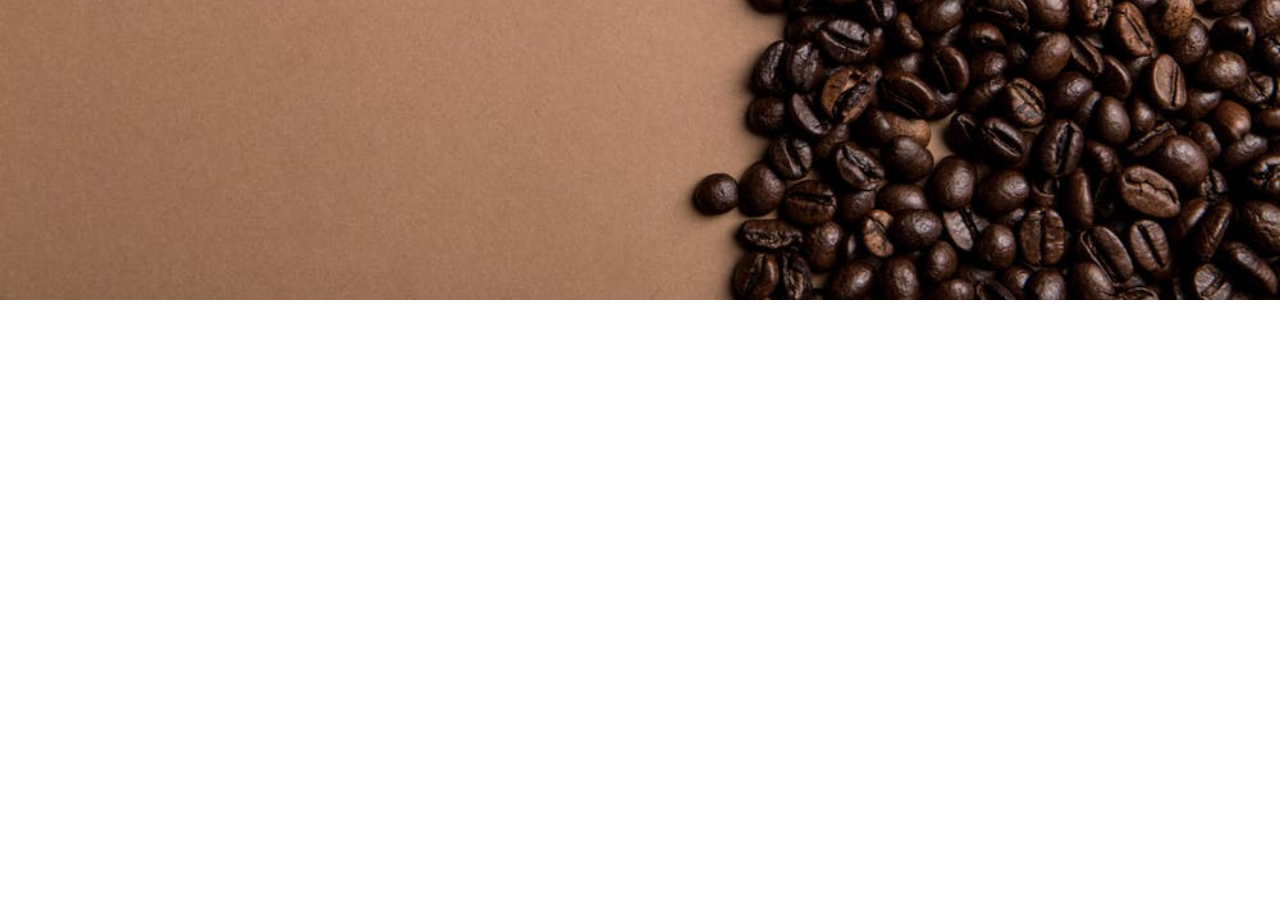
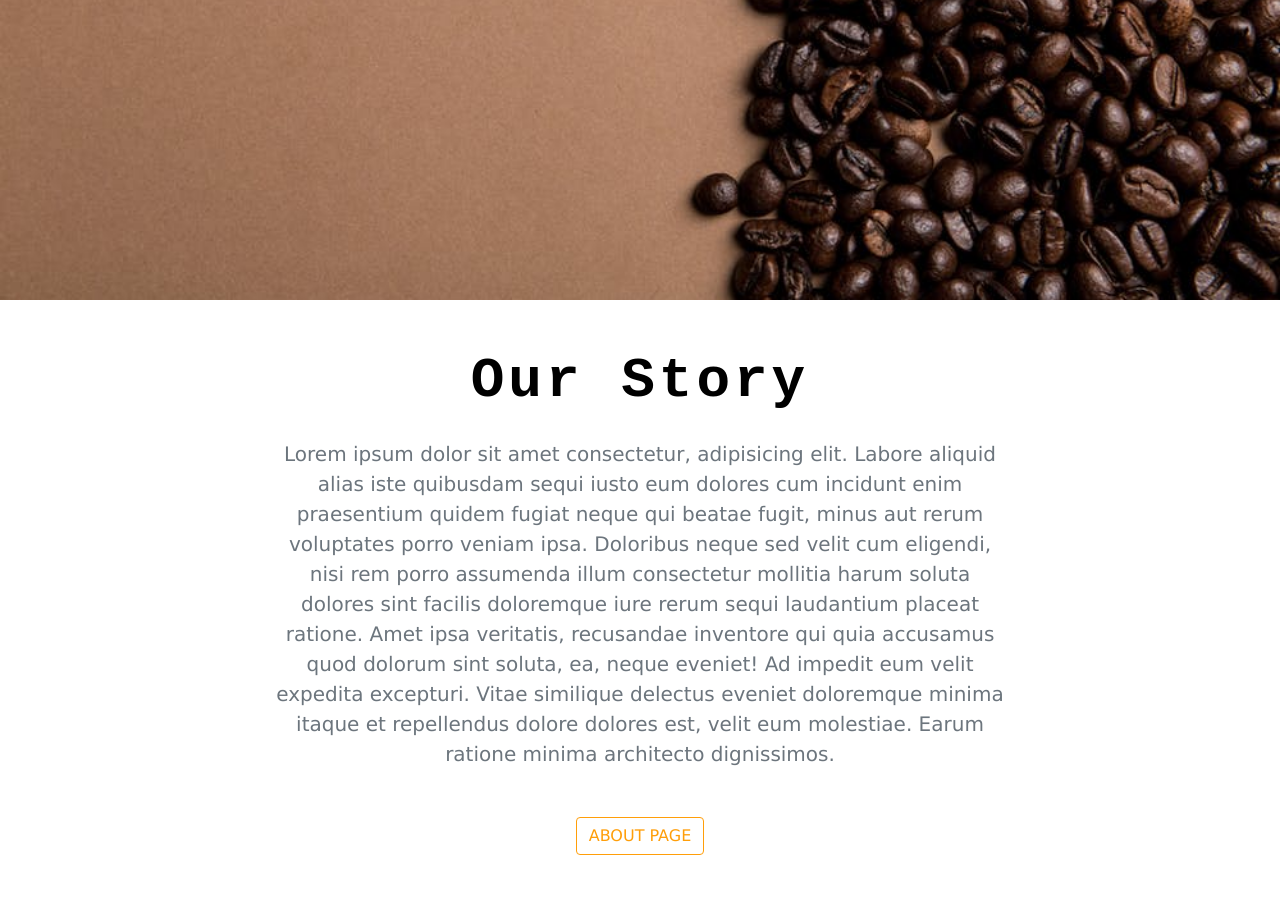
Before and after one commit to BeniAud/coffee, a Gatsby site: page / in a window 1280 px wide. Shown: the part 574-1477 px from the top of the page. Before the commit the page ends 874 px from the top, so only its background shows below. Built offline with nearby package versions, Linux system fonts and the light colour scheme; Gatsby itself is replaced by a stand-in of ours.

Commit message:
Title +info

```diff
--- /dev/null
+++ b/src/components/Globals/Title.js
@@ -0,0 +1,11 @@
+import React, { Component } from "react"
+
+export default function Title({ title }) {
+  return (
+    <div className="row">
+      <div className="col text-center mb-3">
+        <h1 className="display-4 text-capitalize font-weight-bold">{title}</h1>
+      </div>
+    </div>
+  )
+}
--- /dev/null
+++ b/src/components/Home/Info.js
@@ -0,0 +1,35 @@
+import React, { Component } from "react"
+import { Link } from "gatsby"
+import Title from "../Globals/Title"
+export default function Info() {
+  return (
+    <section className="py-5">
+      <div className="container">
+        <Title title="our story" />
+        <div className="row">
+          <div className="col-10 col-sm-8 mx-auto text-center">
+            <p className="lead text-muted mb-5">
+              Lorem ipsum dolor sit amet consectetur, adipisicing elit. Labore
+              aliquid alias iste quibusdam sequi iusto eum dolores cum incidunt
+              enim praesentium quidem fugiat neque qui beatae fugit, minus aut
+              rerum voluptates porro veniam ipsa. Doloribus neque sed velit cum
+              eligendi, nisi rem porro assumenda illum consectetur mollitia
+              harum soluta dolores sint facilis doloremque iure rerum sequi
+              laudantium placeat ratione. Amet ipsa veritatis, recusandae
+              inventore qui quia accusamus quod dolorum sint soluta, ea, neque
+              eveniet! Ad impedit eum velit expedita excepturi. Vitae similique
+              delectus eveniet doloremque minima itaque et repellendus dolore
+              dolores est, velit eum molestiae. Earum ratione minima architecto
+              dignissimos.
+            </p>
+            <Link to="/about/">
+              <button className="btn text-uppercase btn-yellow">
+                about page
+              </button>
+            </Link>
+          </div>
+        </div>
+      </div>
+    </section>
+  )
+}
--- a/src/components/layout.css
+++ b/src/components/layout.css
@@ -1,5 +1,5 @@
 :root {
-  --mainBrown: #2d1ef1;
+  --mainBrown: #2d1e1f;
   --mainYellow: #ff9e09;
   --mainGrey: #ece8dc;
   --mainWhite: #fff;
@@ -35,5 +35,13 @@ h6 {
   background: linear-gradient(rgba(255, 158, 9, 0.5), rgba(255, 158, 9, 0.5));
   background-position: center;
   background-size: cover;
-  background-attachment: fixed;
+  /* background-attachment: fixed; */
 }
+.btn-yellow {
+  color: var(--mainYellow);
+  border-color: var(--mainYellow);
+}
+.btn-yellow:hover {
+  background: var(--mainYellow);
+  color: var(--mainBrown) !important;
+}
--- a/src/pages/index.js
+++ b/src/pages/index.js
@@ -5,6 +5,7 @@ import Layout from "../components/layout"
 
 import SEO from "../components/seo"
 import BackgroundSection from "../components/Globals/BackgroundSection"
+import Info from "../components/Home/Info"
 const IndexPage = ({ data }) => (
   <Layout>
     <SEO title="Home" keywords={[`gatsby`, `application`, `react`]} />
@@ -13,6 +14,7 @@ const IndexPage = ({ data }) => (
       title="regular joe's"
       styleClass="default-background"
     />
+    <Info />
   </Layout>
 )
 export const query = graphql`
```
Also changed, not shown: src/components/Home/Contact.js (added), src/components/Home/Menu.js (added), src/components/Home/Product.js (added), src/components/Home/Products.js (added).
